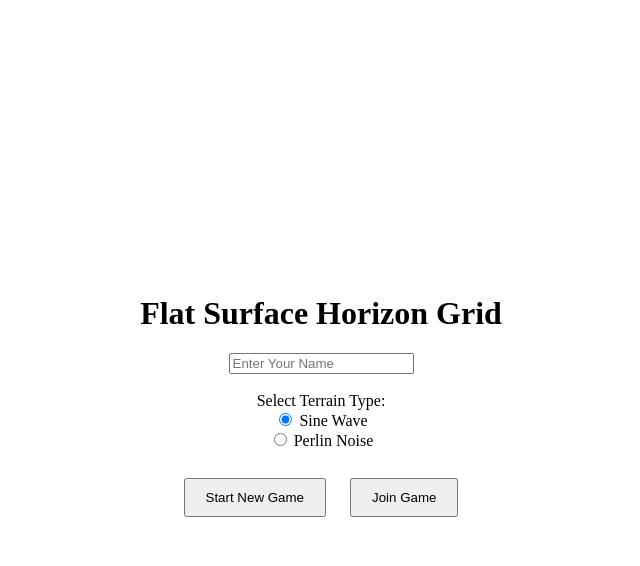
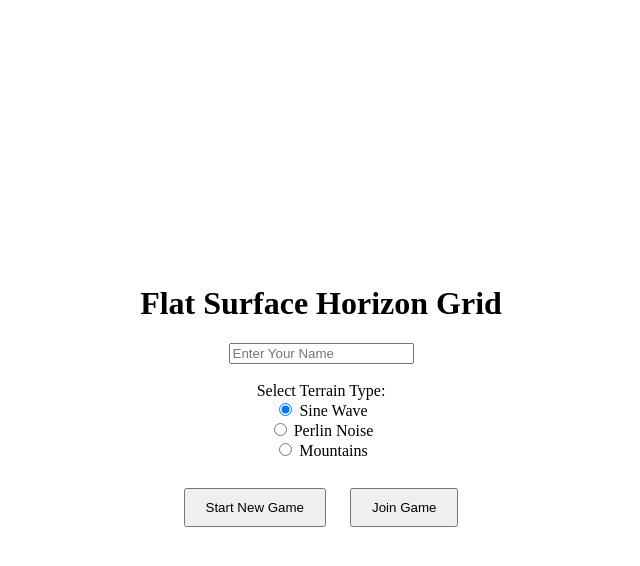
Before and after one commit to maxwell-hoff/behind-enemy-lines, a Flask app: page / in a window 1280 px wide. Shown: the top 566 px of the page, without its empty margins (319-959 px from the left). Run offline with Flask 3, Linux system fonts and the light colour scheme.

Commit message:
init LOS functionality

```diff
--- a/app.py
+++ b/app.py
@@ -8,6 +8,7 @@ import uuid
 import random
 import string
 import noise  # Import the noise library
+import heapq  # For efficient LOS calculation if needed
 
 app = Flask(__name__)
 
@@ -29,9 +30,14 @@ SQUARE_SIZE_MILES = 0.1
 # Terrain types
 TERRAIN_SINE = 'sine'
 TERRAIN_PERLIN = 'perlin'
+TERRAIN_MOUNTAINS = 'mountains'
 
 # Define the scale for Perlin noise
 PERLIN_SCALE = 0.05  # Adjust as needed
+
+# Define parameters for the mountain terrain
+MOUNTAIN_PEAK_HEIGHT = 50  # Height of the mountain peaks
+MOUNTAIN_SCALE = 0.01  # Controls the size of the mountains
 
 def terrain_height_sine(x, y):
     # Sine wave terrain
@@ -56,6 +62,16 @@ def terrain_height_perlin(x, y):
     noise_value = noise.pnoise2(x * scale, y * scale)
     return A * noise_value
 
+def terrain_height_mountains(x, y):
+    # Mountains terrain using Perlin noise and Gaussian peaks
+    A = MOUNTAIN_PEAK_HEIGHT
+    scale = MOUNTAIN_SCALE
+    # Perlin noise for base terrain
+    base_height = noise.pnoise2(x * scale, y * scale)
+    # Gaussian function to create peaks
+    peak_height = A * math.exp(-((x - 100)**2 + (y - 100)**2) / (2 * (50**2)))
+    return base_height * 10 + peak_height
+
 def terrain_gradient_perlin(x, y):
     A = 10
     scale = PERLIN_SCALE
@@ -67,6 +83,71 @@ def terrain_gradient_perlin(x, y):
     dh_dx = A * (h_x1 - h_center) / delta
     dh_dy = A * (h_y1 - h_center) / delta
     return dh_dx, dh_dy
+
+def terrain_gradient_mountains(x, y):
+    scale = MOUNTAIN_SCALE
+    delta = 0.01
+    h_center = terrain_height_mountains(x, y)
+    h_x1 = terrain_height_mountains(x + delta, y)
+    h_y1 = terrain_height_mountains(x, y + delta)
+    dh_dx = (h_x1 - h_center) / delta
+    dh_dy = (h_y1 - h_center) / delta
+    return dh_dx, dh_dy
+
+def terrain_height(x, y, terrain_type):
+    if terrain_type == TERRAIN_PERLIN:
+        return terrain_height_perlin(x, y)
+    elif terrain_type == TERRAIN_MOUNTAINS:
+        return terrain_height_mountains(x, y)
+    else:
+        return terrain_height_sine(x, y)
+
+def terrain_gradient(x, y, terrain_type):
+    if terrain_type == TERRAIN_PERLIN:
+        return terrain_gradient_perlin(x, y)
+    elif terrain_type == TERRAIN_MOUNTAINS:
+        return terrain_gradient_mountains(x, y)
+    else:
+        return terrain_gradient_sine(x, y)
+
+def line_of_sight_visibility(center_x, center_y, terrain_type):
+    VIEWER_HEIGHT_FT = 6
+    MAX_VIEW_DISTANCE_SQUARES = 100  # Adjust as needed
+    VERTICAL_SCALE = 1  # Adjust vertical exaggeration
+
+    visible_cells = []
+
+    # Convert viewer height to terrain units (assuming 1 unit = 1 foot)
+    viewer_elevation = terrain_height(center_x, center_y, terrain_type) + VIEWER_HEIGHT_FT
+
+    # Cast rays in all directions
+    for angle_deg in range(0, 360, 2):  # Adjust angle increment for resolution
+        angle_rad = math.radians(angle_deg)
+        sin_theta = math.sin(angle_rad)
+        cos_theta = math.cos(angle_rad)
+
+        prev_max_angle = -math.inf
+
+        for d in range(1, MAX_VIEW_DISTANCE_SQUARES + 1):
+            x = center_x + d * cos_theta
+            y = center_y + d * sin_theta
+
+            # Get integer coordinates for grid
+            x_int = int(round(x))
+            y_int = int(round(y))
+
+            # Calculate elevation angle to the point
+            target_elevation = terrain_height(x, y, terrain_type)
+            delta_h = (target_elevation - viewer_elevation) * VERTICAL_SCALE
+            distance = d * SQUARE_SIZE_MILES * 5280  # Convert miles to feet
+            elevation_angle = math.degrees(math.atan2(delta_h, distance))
+
+            if elevation_angle > prev_max_angle:
+                # Point is visible
+                visible_cells.append({'x': x_int - center_x, 'y': y_int - center_y})
+                prev_max_angle = elevation_angle
+
+    return visible_cells
 
 def tilt_angle(x, y, terrain_type):
     if terrain_type == TERRAIN_PERLIN:
@@ -231,30 +312,34 @@ def visible_cells():
     center_x = position['x']
     center_y = position['y']
 
-    # Get the adjusted visibility ranges
-    a_squares, b_squares, phi = get_visibility_range(center_x, center_y, terrain_type)
+    # Use LOS visibility for "mountains" terrain
+    if terrain_type == TERRAIN_MOUNTAINS:
+        visible_cells = line_of_sight_visibility(center_x, center_y, terrain_type)
+    else:
+        # Existing visibility calculation
+        a_squares, b_squares, phi = get_visibility_range(center_x, center_y, terrain_type)
 
-    # Rotate the ellipse to align with the tilt direction
-    cos_phi = math.cos(phi)
-    sin_phi = math.sin(phi)
+        # Rotate the ellipse to align with the tilt direction
+        cos_phi = math.cos(phi)
+        sin_phi = math.sin(phi)
 
-    # Prepare visible cells
-    visible_cells = []
+        # Prepare visible cells
+        visible_cells = []
 
-    # Determine the grid boundaries
-    max_range = max(a_squares, b_squares, 10)
-    for y in range(center_y - max_range, center_y + max_range + 1):
-        for x in range(center_x - max_range, center_x + max_range + 1):
-            dx = x - center_x
-            dy = y - center_y
+        # Determine the grid boundaries
+        max_range = max(a_squares, b_squares, 10)
+        for y in range(center_y - max_range, center_y + max_range + 1):
+            for x in range(center_x - max_range, center_x + max_range + 1):
+                dx = x - center_x
+                dy = y - center_y
 
-            # Rotate coordinates to align with the ellipse axes
-            x_rot = dx * cos_phi + dy * sin_phi
-            y_rot = -dx * sin_phi + dy * cos_phi
+                # Rotate coordinates to align with the ellipse axes
+                x_rot = dx * cos_phi + dy * sin_phi
+                y_rot = -dx * sin_phi + dy * cos_phi
 
-            # Check if the point is within the ellipse
-            if (x_rot / a_squares) ** 2 + (y_rot / b_squares) ** 2 <= 1:
-                visible_cells.append({'x': dx, 'y': dy})
+                # Check if the point is within the ellipse
+                if (x_rot / a_squares) ** 2 + (y_rot / b_squares) ** 2 <= 1:
+                    visible_cells.append({'x': dx, 'y': dy})
 
     # Prepare previous positions relative to the current position
     relative_previous_positions = []
--- a/requirements.txt
+++ b/requirements.txt
@@ -4,3 +4,4 @@ perlin_noise==1.12
 gunicorn==20.1.0
 redis>=4.0.0,<5.0.0
 noise
+heapq
--- a/templates/index.html
+++ b/templates/index.html
@@ -39,7 +39,9 @@
         <input type="radio" id="terrain-sine" name="terrain-type" value="sine" checked>
         <label for="terrain-sine">Sine Wave</label><br>
         <input type="radio" id="terrain-perlin" name="terrain-type" value="perlin">
-        <label for="terrain-perlin">Perlin Noise</label><br><br>
+        <label for="terrain-perlin">Perlin Noise</label><br>
+        <input type="radio" id="terrain-mountains" name="terrain-type" value="mountains">
+        <label for="terrain-mountains">Mountains</label><br><br>
         <button onclick="startGame()">Start New Game</button>
         <button onclick="showJoinForm()">Join Game</button>
         <div id="join-form">
```
Also changed, not shown: templates/game.html (+5 -2 lines).
